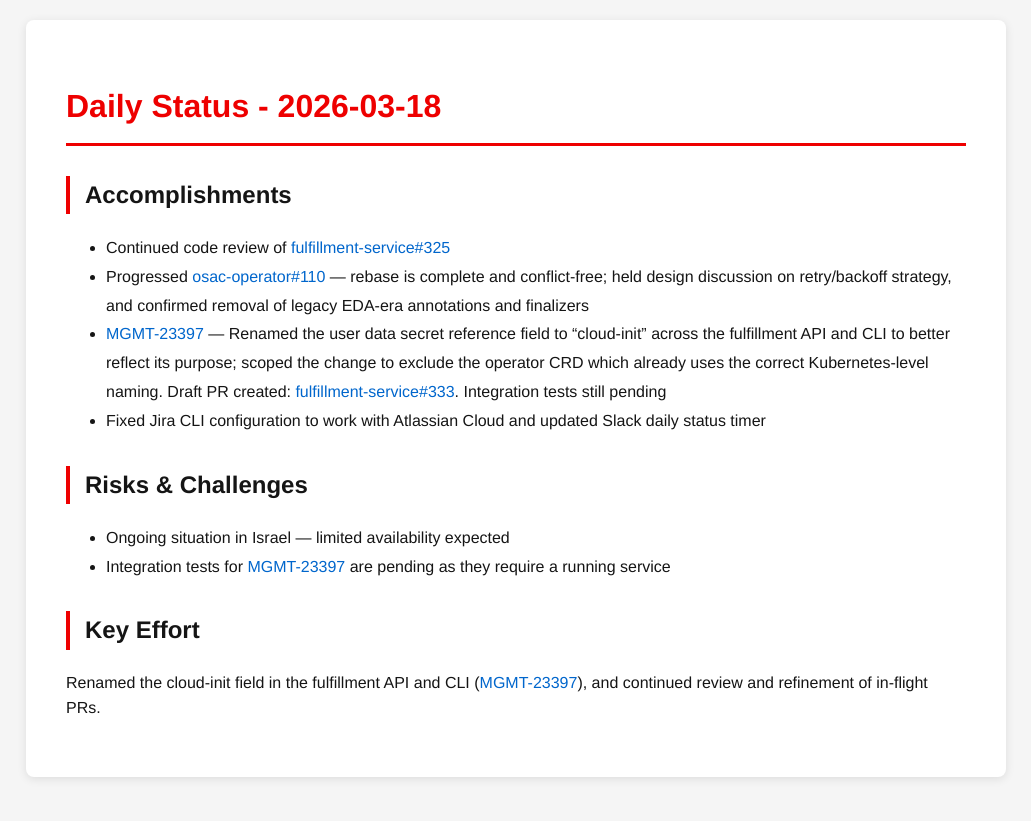
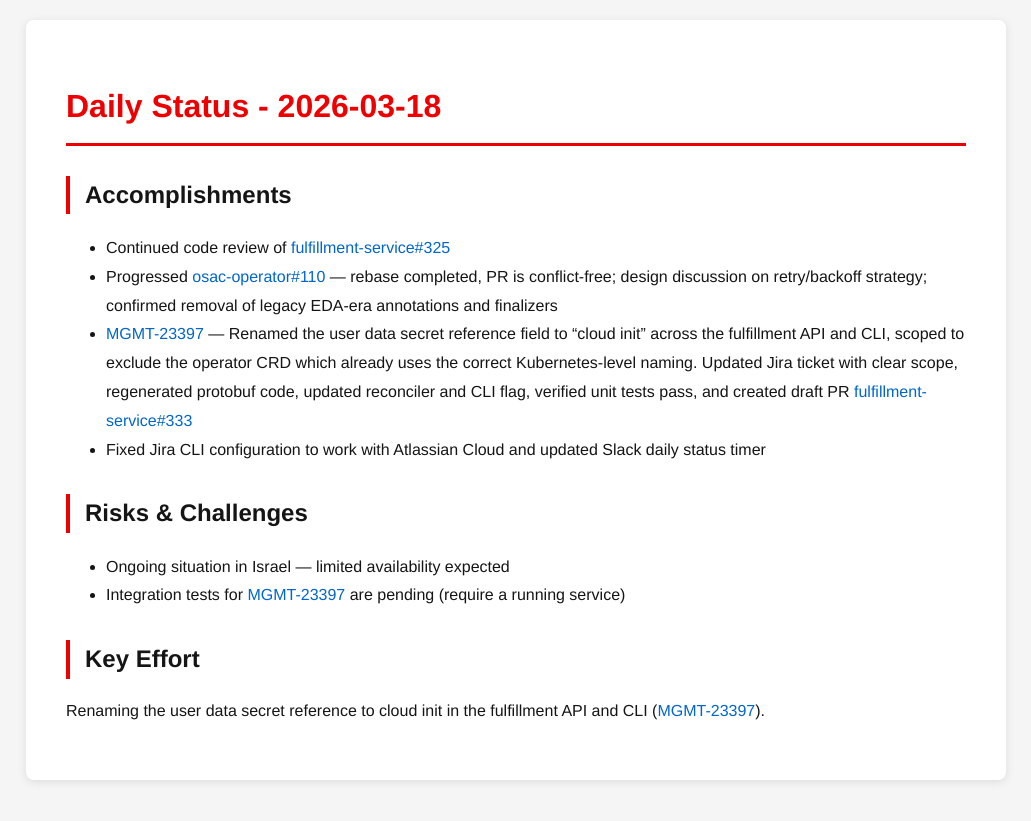
Before and after one commit to tzvatot/daily-status, a Jekyll site: the page built from 2026-03-18.md, in a window 1280 px wide. Shown: the top 821 px of the page, without its empty margins (124-1155 px from the left). Built offline with Jekyll 4.4.1, drawn with Linux system fonts in a browser that asks for light colours.

Commit message:
Daily status update - 2026-03-18

```diff
--- a/2026-03-18.md
+++ b/2026-03-18.md
@@ -8,13 +8,13 @@
 
 ## Accomplishments
 - Continued code review of [fulfillment-service#325](https://github.com/osac-project/fulfillment-service/pull/325)
-- Progressed [osac-operator#110](https://github.com/osac-project/osac-operator/pull/110) — rebase is complete and conflict-free; held design discussion on retry/backoff strategy, and confirmed removal of legacy EDA-era annotations and finalizers
-- [MGMT-23397](https://redhat.atlassian.net/browse/MGMT-23397) — Renamed the user data secret reference field to "cloud-init" across the fulfillment API and CLI to better reflect its purpose; scoped the change to exclude the operator CRD which already uses the correct Kubernetes-level naming. Draft PR created: [fulfillment-service#333](https://github.com/osac-project/fulfillment-service/pull/333). Integration tests still pending
+- Progressed [osac-operator#110](https://github.com/osac-project/osac-operator/pull/110) — rebase completed, PR is conflict-free; design discussion on retry/backoff strategy; confirmed removal of legacy EDA-era annotations and finalizers
+- [MGMT-23397](https://issues.redhat.com/browse/MGMT-23397) — Renamed the user data secret reference field to "cloud init" across the fulfillment API and CLI, scoped to exclude the operator CRD which already uses the correct Kubernetes-level naming. Updated Jira ticket with clear scope, regenerated protobuf code, updated reconciler and CLI flag, verified unit tests pass, and created draft PR [fulfillment-service#333](https://github.com/osac-project/fulfillment-service/pull/333)
 - Fixed Jira CLI configuration to work with Atlassian Cloud and updated Slack daily status timer
 
 ## Risks & Challenges
 - Ongoing situation in Israel — limited availability expected
-- Integration tests for [MGMT-23397](https://redhat.atlassian.net/browse/MGMT-23397) are pending as they require a running service
+- Integration tests for [MGMT-23397](https://issues.redhat.com/browse/MGMT-23397) are pending (require a running service)
 
 ## Key Effort
-Renamed the cloud-init field in the fulfillment API and CLI ([MGMT-23397](https://redhat.atlassian.net/browse/MGMT-23397)), and continued review and refinement of in-flight PRs.
+Renaming the user data secret reference to cloud init in the fulfillment API and CLI ([MGMT-23397](https://issues.redhat.com/browse/MGMT-23397)).
```
